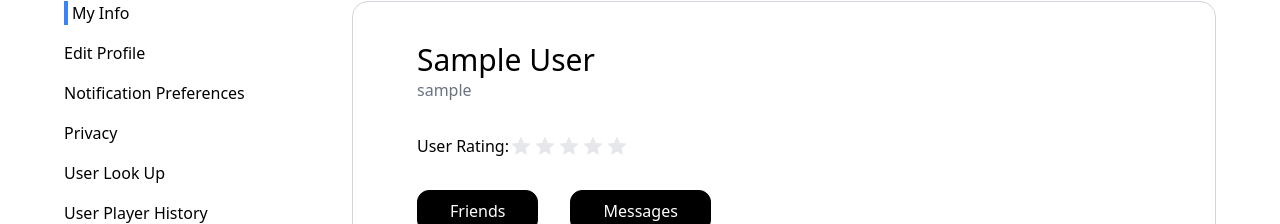
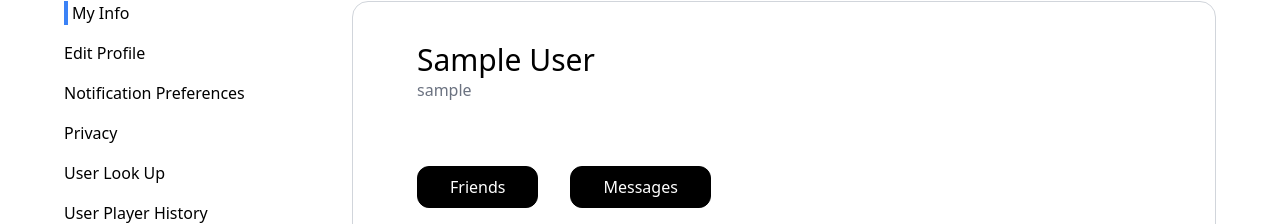
Before and after one commit to Arty5654/SportLink, a Next.js app in the folder web/: page /profile in a window 1280 px wide. Shown: the part 160-384 px from the top of the page. Built offline with nearby package versions, Linux system fonts and the light colour scheme; no server answers; sample sign-in values are in the browser's storage.

Commit message:
Update page.js
Removed useless feature

```diff
--- a/web/app/profile/page.js
+++ b/web/app/profile/page.js
@@ -41,25 +41,8 @@ const ProfilePage = () => {
           </h1>
           <p className="text-gray-500 pb-8">{user && user.username}</p>
           <div className="flex text-gray-200">
-            <p className="text-black">User Rating: </p>
-            {[...Array(5)].map((star, i) => {
-              return (
-                <svg
-                  xmlns="http://www.w3.org/2000/svg"
-                  fill="currentColor"
-                  viewBox="0 0 24 24"
-                  strokeWidth="0"
-                  stroke="currentColor"
-                  className="w-6 h-6"
-                >
-                  <path
-                    strokeLinecap="round"
-                    strokeLinejoin="round"
-                    d="M11.48 3.499a.562.562 0 011.04 0l2.125 5.111a.563.563 0 00.475.345l5.518.442c.499.04.701.663.321.988l-4.204 3.602a.563.563 0 00-.182.557l1.285 5.385a.562.562 0 01-.84.61l-4.725-2.885a.563.563 0 00-.586 0L6.982 20.54a.562.562 0 01-.84-.610l1.285-5.386a.562.562 0 00-.182-.557l-4.204-3.602a.563.563 0 01.321-.988l5.518-.442a.563.563 0 00.475-.345L11.48 3.5z"
-                  />
-                </svg>
-              );
-            })}
+
+
           </div>
         </div>
         <div className="flex gap-8 pb-8 border-b border-gray-200">
```
